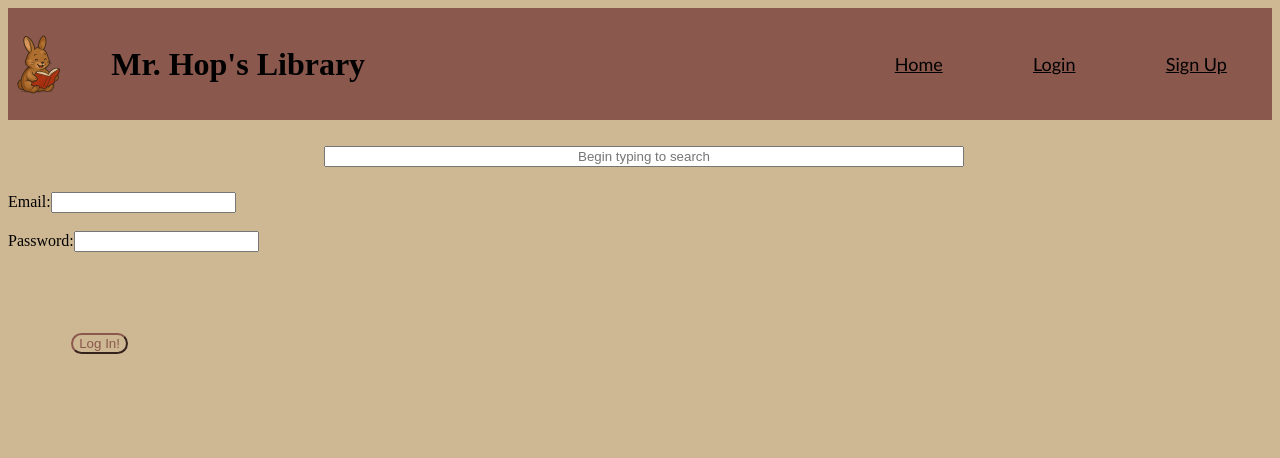
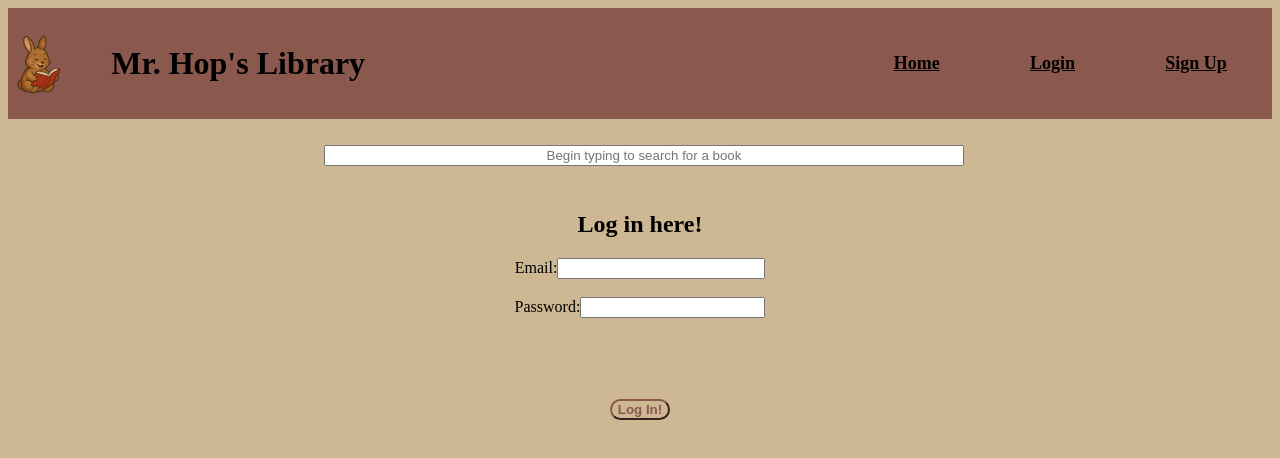
Before and after one commit to vrouker/Book-Buddy-Project, a React (Vite) app: page /login in a window 1280 px wide. Shown: the top 458 px of the page. Built offline with nearby package versions, Linux system fonts and the light colour scheme.

Commit message:
Updated CSS for all other pages

```diff
--- a/src/components/Account.jsx
+++ b/src/components/Account.jsx
@@ -63,6 +63,7 @@ export default function Account({reservedBooks, setReservedBooks}){
                     <div key={reservedBook.id} className="singleBookCard">
                         <h2>{reservedBook.title} by {reservedBook.author}</h2>
                         <img src={reservedBook.coverimage} className="detailCover"/>
+                        <br/><br/>
                         <button onClick={()=>handleRemove(reservedBook.id)} className="button">Remove Reservation</button>
                     </div>
                 )
--- a/src/components/Login.jsx
+++ b/src/components/Login.jsx
@@ -27,16 +27,19 @@ export default function Login({setToken}){
     return(
 
         <>
+        <div className="logInForm">
+            <h2>Log in here!</h2>
            {
-            <form onSubmit={handleSubmit}>
+               <form onSubmit={handleSubmit}>
                 <label>
                     Email:
                     <input
+                        className="emailInput"
                         name="email"
                         required
                         onChange={(e)=>setEmail(e.target.value)}
                         value={email}
-                    />
+                        />
                 </label>
                 <br/><br/>
                 <label>
@@ -46,13 +49,14 @@ export default function Login({setToken}){
                         required
                         onChange={(e)=>setPassword(e.target.value)}
                         value={password}
-                    />
+                        />
                 </label>
                 <br/><br/>
                 <button className="button">Log In!</button>
 
             </form>
            }
+           </div>
         </>
     )
 }
--- a/src/components/Register.jsx
+++ b/src/components/Register.jsx
@@ -31,16 +31,18 @@ export default function Register(){
 
     return(
         <>
+        <div className="registerForm">
+
         <h2>Sign Up Here!</h2>
         {
-            <form className="RegisterForm" onSubmit={handleSubmit}>
+            <form onSubmit={handleSubmit}>
                 <label>
                     First Name:
                         <input
                             name="firstName"
                             onChange = {(e)=>setFirstName(e.target.value)}
                             value={firstName}
-                        />
+                            />
                 </label>
                     <br/><br/>
                 <label>
@@ -49,17 +51,18 @@ export default function Register(){
                             name="lastName"
                             onChange={(e)=>setLastName(e.target.value)}
                             value={lastName}
-                        />
+                            />
                 </label>
                     <br/><br/>
                 <label>
                     Email:
                         <input
+                            className="emailInput"
                             name="email"
                             required
                             onChange={(e)=>setEmail(e.target.value)}
                             value={email}
-                        />
+                            />
                 </label>
                     <br/><br/>
                 <label>
@@ -69,13 +72,14 @@ export default function Register(){
                             required
                             onChange={(e)=>setPassword(e.target.value)}
                             value={password}
-                        />
+                            />
                 </label>
                     <br/><br/>
                 <button className="button">Submit</button>
 
             </form>
         }
+        </div>
         </>
     )
 }
--- a/src/components/SearchBar.jsx
+++ b/src/components/SearchBar.jsx
@@ -13,7 +13,7 @@ export default function SearchBar({onSearch}){
         <>
         <input className="searchBar"
             type = "text"
-            placeholder="Begin typing to search"
+            placeholder="Begin typing to search for a book"
             value={searchTerm}
             onChange = {handleSearch}
         />
--- a/src/index.css
+++ b/src/index.css
@@ -1,6 +1,6 @@
 #logo-image {
   width: 64px;
-  margin-right: 10px;
+  margin-right: 5px;
 }
 
 /* Add your own custom styles here */
@@ -12,7 +12,7 @@ html{
 .headerBar{
   width:100%;
   background-color: #8A584C;
-  font-family:cursive;
+  font-family: cursive;
   display:inline-grid;
   grid-template-columns: 2fr 5fr;
   column-gap: auto;
@@ -21,7 +21,8 @@ html{
 
 .navLink{
   margin:5%;
-  font-family: 'Trebuchet MS', 'Lucida Sans Unicode', 'Lucida Grande', 'Lucida Sans', Arial, sans-serif;
+  font-family: cursive;
+  font-weight: bold;
   font-size:18px;
   color: black;
 }
@@ -63,6 +64,7 @@ padding:15%;
 }
 
 .button{
+  font-weight:bold;
   margin:5%;
   border-radius: 25px;
   background-color: #CEB793;
@@ -78,6 +80,7 @@ padding:15%;
   margin-left:25%;
   margin-right:25%;
   padding:2%;
+  font-weight:bold;
 }
 
 .detailCover{
@@ -86,7 +89,11 @@ padding:15%;
 
 .accountInfo{
   padding-left:15px;
+  text-align: center;
   color: #4F583D;
+  font-weight: bold;
+  font-size:larger;
+
 }
 
 .searchBar{
@@ -97,3 +104,17 @@ padding:15%;
   margin-bottom:2%;
   margin-left:25%;
 }
+
+.logInForm{
+  font-family: cursive;
+  text-align:center;
+}
+
+.registerForm{
+  font-family: cursive;
+  text-align: center;
+}
+
+.emailInput{
+  width:200px;
+}
```
